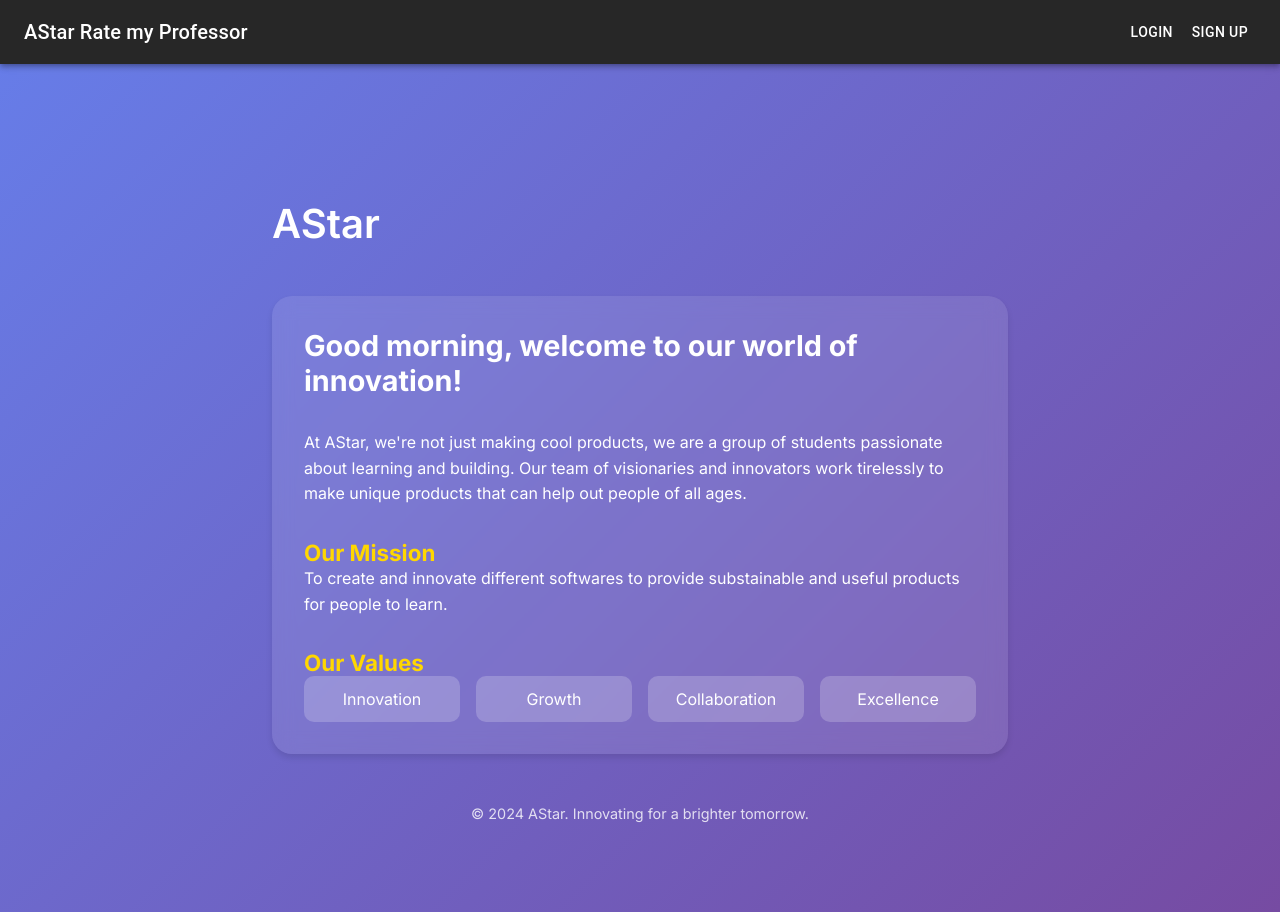
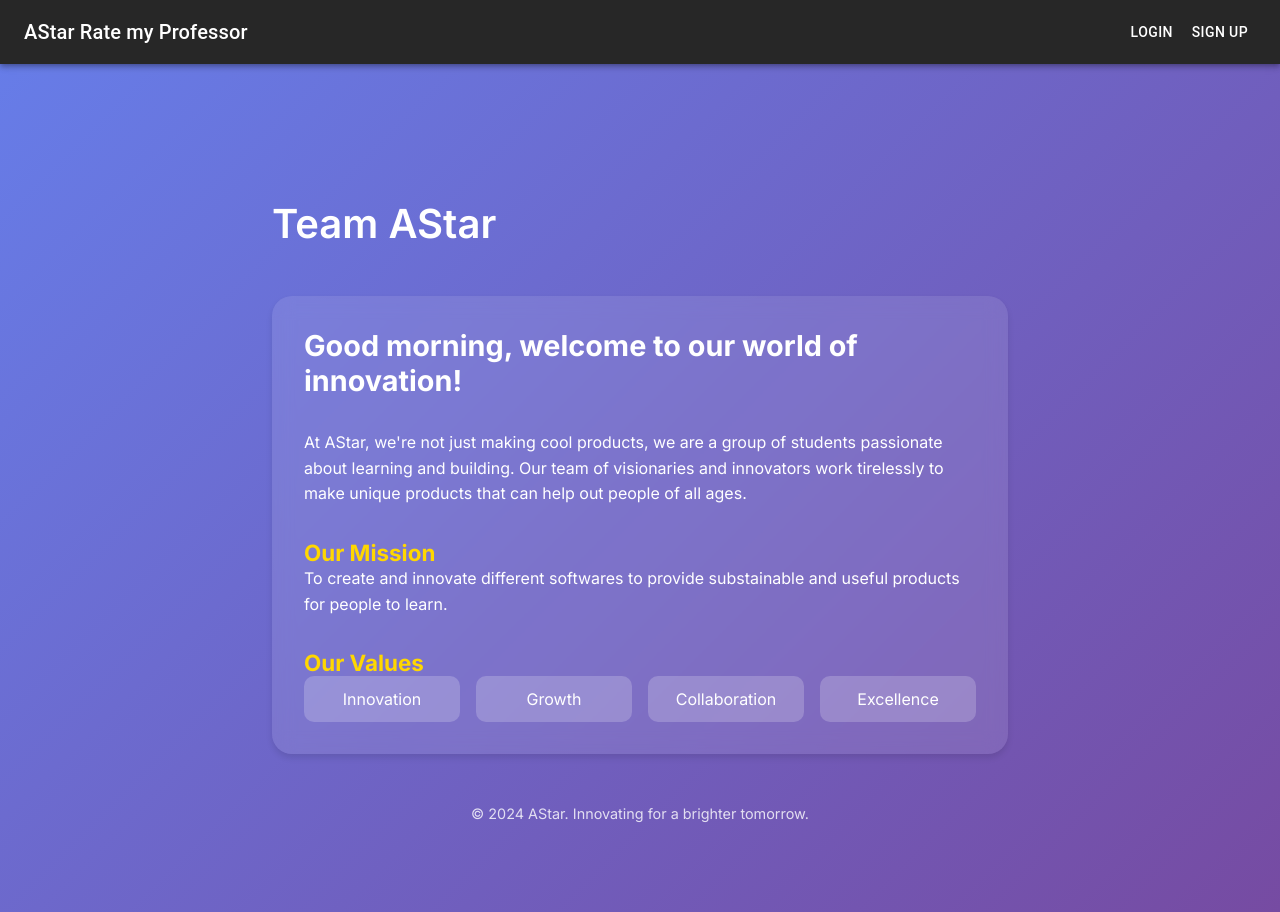
Before and after one commit to Shoheicode/Project-5--AI-Rate-My-Professor, a Next.js app: page /about in a window 1280 px wide. Built offline with nearby package versions, Linux system fonts and the light colour scheme; no server answers; a web font is replaced by a local one.

Commit message:
updated title

```diff
--- a/components/AboutPage/about.js
+++ b/components/AboutPage/about.js
@@ -27,7 +27,7 @@ const CoolAboutPage = () => {
           animate={{ y: 0, opacity: 1 }}
           transition={{ duration: 0.5 }}
         >
-          AStar
+          Team AStar
         </motion.h1>
       </header>
 
```
